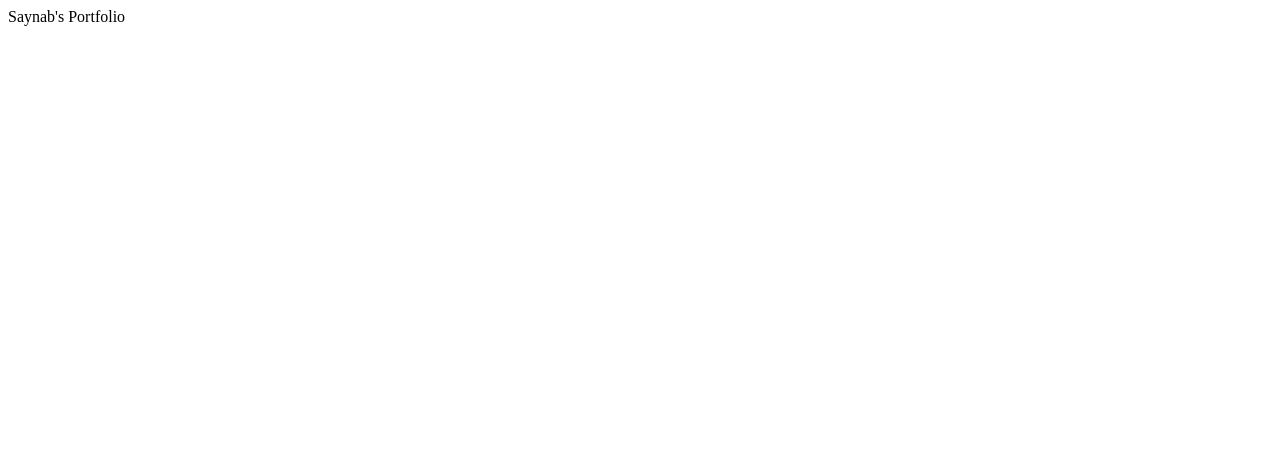
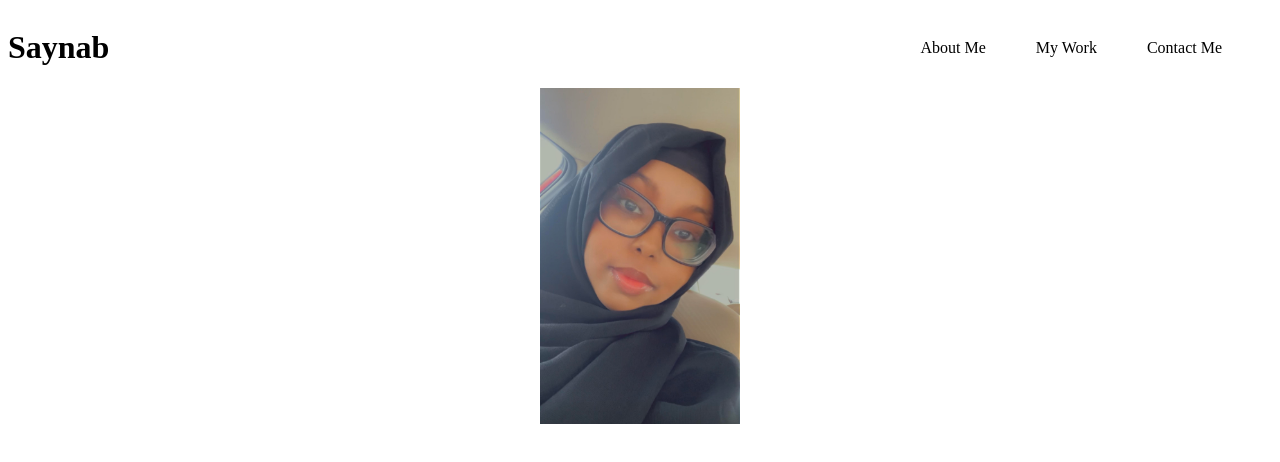
Before and after one commit to Saynabfarah/html-css-portfolio, a plain HTML site: page index.html in a window 1280 px wide. Drawn offline with Linux system fonts and the light colour scheme.

Commit message:
added a nav bar and a profile picture

```diff
--- a/assets/css/style.css
+++ b/assets/css/style.css
@@ -0,0 +1,25 @@
+.nav {
+    display: flex;
+    flex-direction: row;
+    align-items: center;
+    justify-content: space-between;
+}
+
+.nav ul {
+    display: flex;
+    flex-direction: row;
+    list-style: none;
+}
+
+.nav ul li {
+    margin-right: 50px;
+    cursor: pointer;
+}
+
+#about-me {
+    text-align: center;
+}
+
+.profile-pic {
+    width: 200px;
+}
--- a/index.html
+++ b/index.html
@@ -4,10 +4,31 @@
     <meta charset="UTF-8">
     <meta http-equiv="X-UA-Compatible" content="IE=edge">
     <meta name="viewport" content="width=device-width, initial-scale=1.0">
-    <link rel="stylesheet" href="assets/css/style.css"
+    <link rel="stylesheet" href="assets/css/style.css">
     <title>Saynab's Portfolio</title>
 </head>
 <body>
+    <header class="nav">
+        <h1>Saynab</h1>
+        <ul>
+            <li href="#about-me">About Me</li>
+            <li href="#my-work">My Work</li>
+            <li href="#contact-me">Contact Me</li>
+        </ul>
+    </header>
 
+    <main>
+        <section id="about-me">
+            <img class="profile-pic" alt="my profile picture" src="assets/images/Profile-pic.jpg">
+        </section>
+
+        <section id="my-work">
+
+        </section>
+
+        <section id="contact-me">
+
+        </section>
+    </main>
 </body>
 </html>
```
Also changed, not shown: assets/images/Profile-pic.jpg (renamed from assets/images/Profile pic.jpg).
